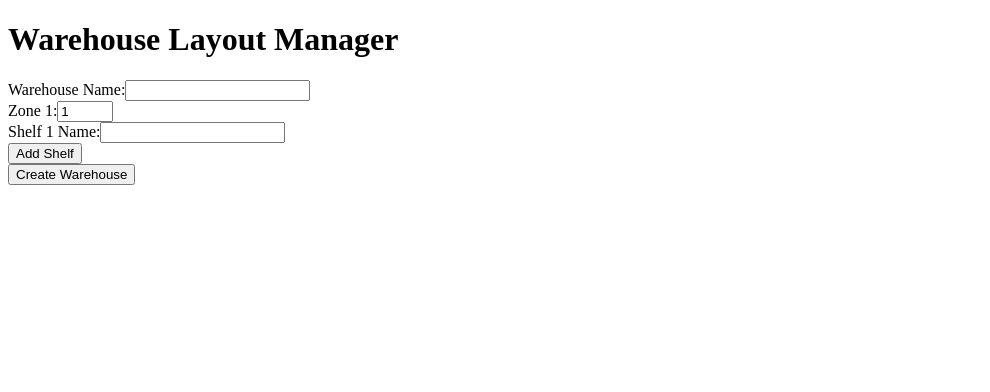
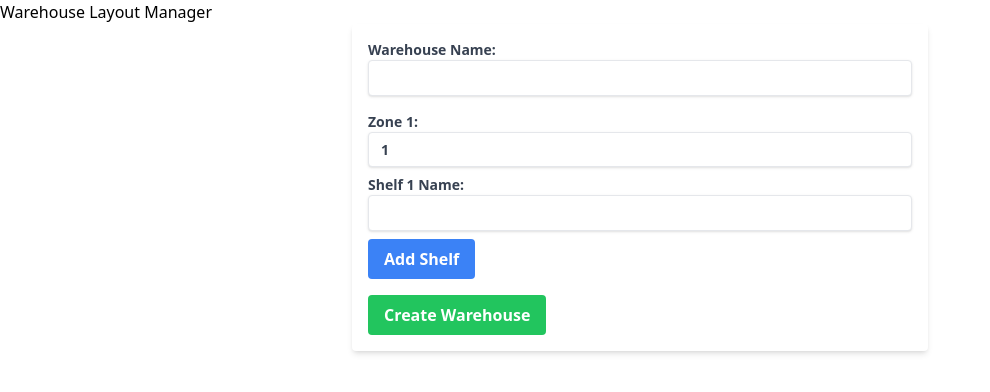
Before and after one commit to SmeeBoi/warehouse-layout, a Next.js app: page / in a window 1280 px wide. Shown: the top 392 px of the page, without its empty margins (0-990 px from the left). Built offline with nearby package versions, Linux system fonts and the light colour scheme; no server answers.

Commit message:
added tailwind css

```diff
--- a/package.json
+++ b/package.json
@@ -26,6 +26,7 @@
     "@types/react-dom": "^18",
     "@typescript-eslint/eslint-plugin": "^7.13.0",
     "@typescript-eslint/parser": "^7.13.0",
+    "autoprefixer": "^10.4.19",
     "eslint": "^8.57.0",
     "eslint-config-next": "14.2.3",
     "eslint-config-prettier": "^9.1.0",
@@ -34,9 +35,9 @@
     "eslint-plugin-react-hooks": "^4.6.2",
     "husky": "^8.0.0",
     "lint-staged": "^15.2.6",
-    "postcss": "^8",
+    "postcss": "^8.4.38",
     "prettier": "^3.3.2",
-    "tailwindcss": "^3.4.1",
+    "tailwindcss": "^3.4.4",
     "typescript": "^5"
   },
   "lint-staged": {
--- /dev/null
+++ b/postcss.config.js
@@ -0,0 +1,6 @@
+module.exports = {
+  plugins: {
+    tailwindcss: {},
+    autoprefixer: {},
+  },
+}
--- a/src/components/WarehouseForm.tsx
+++ b/src/components/WarehouseForm.tsx
@@ -66,20 +66,24 @@ const WarehouseForm: React.FC = () => {
   };
 
   return (
-    <form onSubmit={handleSubmit}>
-      <div>
-        <label>
+    <form
+      onSubmit={handleSubmit}
+      className="max-w-xl mx-auto p-4 bg-white shadow-md rounded"
+    >
+      <div className="mb-4">
+        <label className="block text-gray-700 text-sm font-bold mb-2">
           Warehouse Name:
           <input
             type="text"
             value={name}
             onChange={(e) => setName(e.target.value)}
+            className="shadow appearance-none border rounded w-full py-2 px-3 text-gray-700 leading-tight focus:outline-none focus:shadow-outline"
           />
         </label>
       </div>
       {zones.map((zone, i) => (
-        <div key={i}>
-          <label>
+        <div key={i} className="mb-4">
+          <label className="block text-gray-700 text-sm font-bold mb-2">
             Zone {i + 1}:
             <input
               type="number"
@@ -89,26 +93,37 @@ const WarehouseForm: React.FC = () => {
               }
               min="1"
               max="12"
+              className="shadow appearance-none border rounded w-full py-2 px-3 text-gray-700 leading-tight focus:outline-none focus:shadow-outline"
             />
           </label>
           {zone.shelves.map((shelf, j) => (
-            <div key={j}>
-              <label>
+            <div key={j} className="mb-2">
+              <label className="block text-gray-700 text-sm font-bold mb-2">
                 Shelf {j + 1} Name:
                 <input
                   type="text"
                   value={shelf.name}
                   onChange={(e) => handleShelfChange(i, j, e.target.value)}
+                  className="shadow appearance-none border rounded w-full py-2 px-3 text-gray-700 leading-tight focus:outline-none focus:shadow-outline"
                 />
               </label>
             </div>
           ))}
-          <button type="button" onClick={() => handleAddShelf(i)}>
+          <button
+            type="button"
+            onClick={() => handleAddShelf(i)}
+            className="bg-blue-500 hover:bg-blue-700 text-white font-bold py-2 px-4 rounded focus:outline-none focus:shadow-outline"
+          >
             Add Shelf
           </button>
         </div>
       ))}
-      <button type="submit">Create Warehouse</button>
+      <button
+        type="submit"
+        className="bg-green-500 hover:bg-green-700 text-white font-bold py-2 px-4 rounded focus:outline-none focus:shadow-outline"
+      >
+        Create Warehouse
+      </button>
     </form>
   );
 };
--- /dev/null
+++ b/src/pages/_app.tsx
@@ -0,0 +1,9 @@
+import '../styles/globals.css'; // Importing global styles
+import '../styles/tailwind.css'; // Importing Tailwind CSS
+import type { AppProps } from 'next/app';
+
+function MyApp({ Component, pageProps }: AppProps) {
+  return <Component {...pageProps} />;
+}
+
+export default MyApp;
--- /dev/null
+++ b/src/styles/globals.css
@@ -0,0 +1,3 @@
+@tailwind base;
+@tailwind components;
+@tailwind utilities;
--- /dev/null
+++ b/src/styles/tailwind.css
@@ -0,0 +1,3 @@
+@tailwind base;
+@tailwind components;
+@tailwind utilities;
--- /dev/null
+++ b/tailwind.config.js
@@ -0,0 +1,11 @@
+/** @type {import('tailwindcss').Config} */
+module.exports = {
+  content: [
+    './src/pages/**/*.{js,ts,jsx,tsx}',
+    './src/components/**/*.{js,ts,jsx,tsx}',
+  ],
+  theme: {
+    extend: {},
+  },
+  plugins: [],
+};
```
Also changed, not shown: tailwind.config.ts (+7 -7 lines), 1 other file (tests, documents, lock files or other folders).
